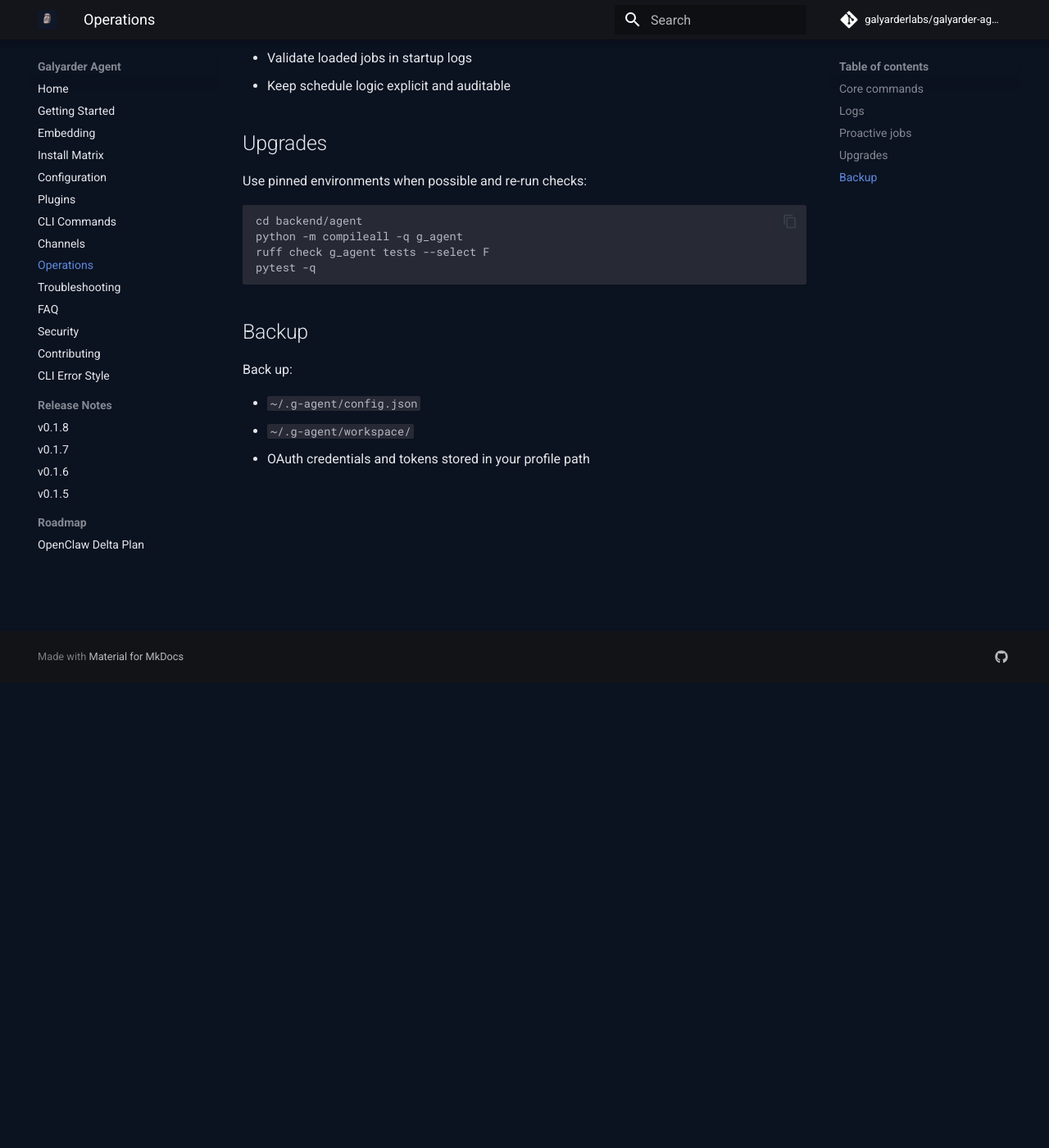
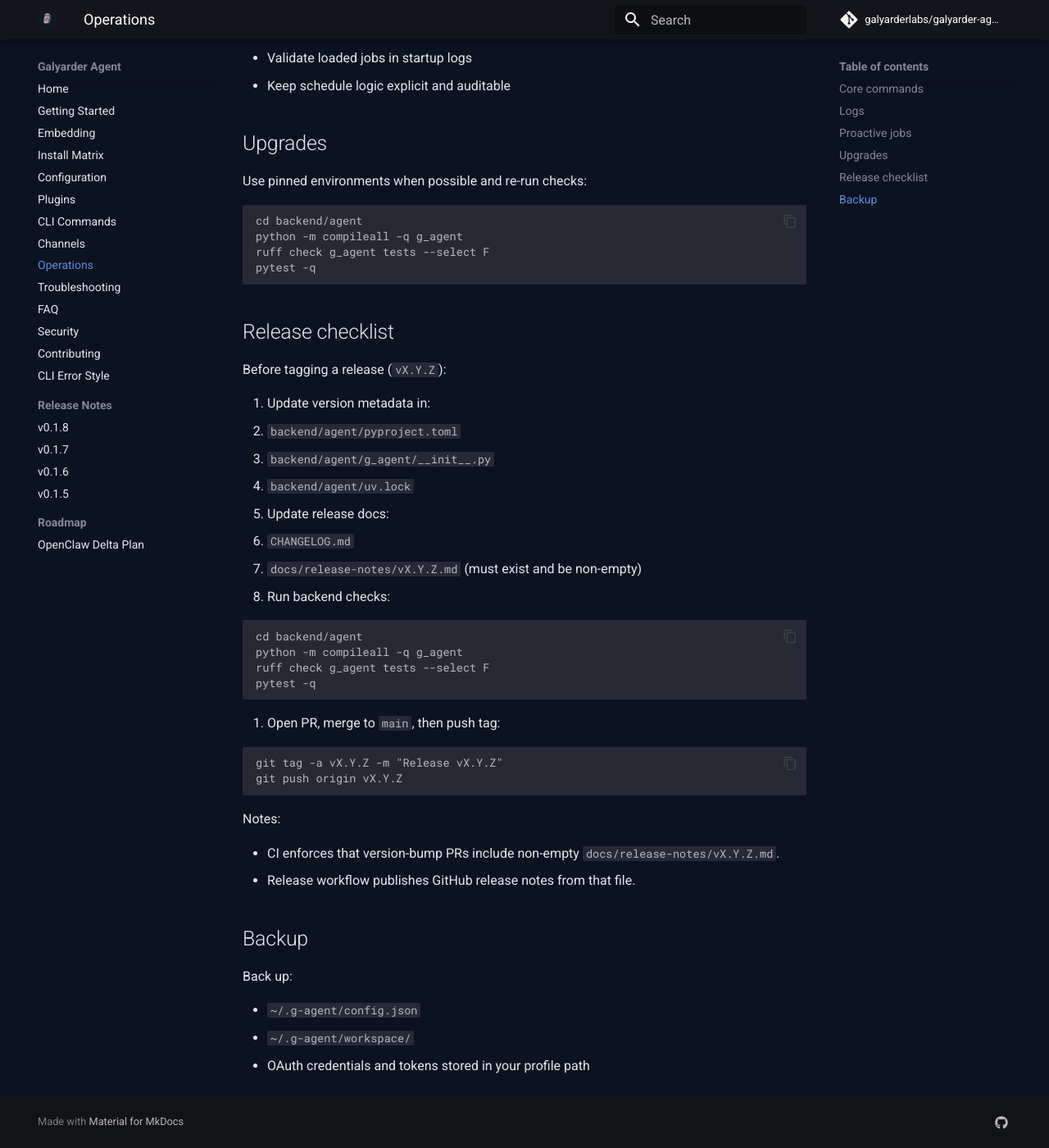
Before and after one commit to galyarderlabs/galyarder-agent, an MkDocs documentation site: the page built from docs/operations.md, in a window 1280 px wide and 1400 px high, scrolled down 567 px. Shown: the whole window at 82% size. Built offline with MkDocs 1.6.1 and Material for MkDocs 9.7.7, drawn with Linux system fonts in a browser that asks for light colours; comment, search, counter and statistics services are not loaded; before the commit the page ends 1227 px from its top, so only the background shows below that.

Commit message:
docs: add release checklist to operations guide (#73)

````diff
--- a/docs/operations.md
+++ b/docs/operations.md
@@ -34,6 +34,38 @@ ruff check g_agent tests --select F
 pytest -q
 ```
 
+## Release checklist
+
+Before tagging a release (`vX.Y.Z`):
+
+1. Update version metadata in:
+   - `backend/agent/pyproject.toml`
+   - `backend/agent/g_agent/__init__.py`
+   - `backend/agent/uv.lock`
+2. Update release docs:
+   - `CHANGELOG.md`
+   - `docs/release-notes/vX.Y.Z.md` (must exist and be non-empty)
+3. Run backend checks:
+
+```bash
+cd backend/agent
+python -m compileall -q g_agent
+ruff check g_agent tests --select F
+pytest -q
+```
+
+4. Open PR, merge to `main`, then push tag:
+
+```bash
+git tag -a vX.Y.Z -m "Release vX.Y.Z"
+git push origin vX.Y.Z
+```
+
+Notes:
+
+- CI enforces that version-bump PRs include non-empty `docs/release-notes/vX.Y.Z.md`.
+- Release workflow publishes GitHub release notes from that file.
+
 ## Backup
 
 Back up:
````
